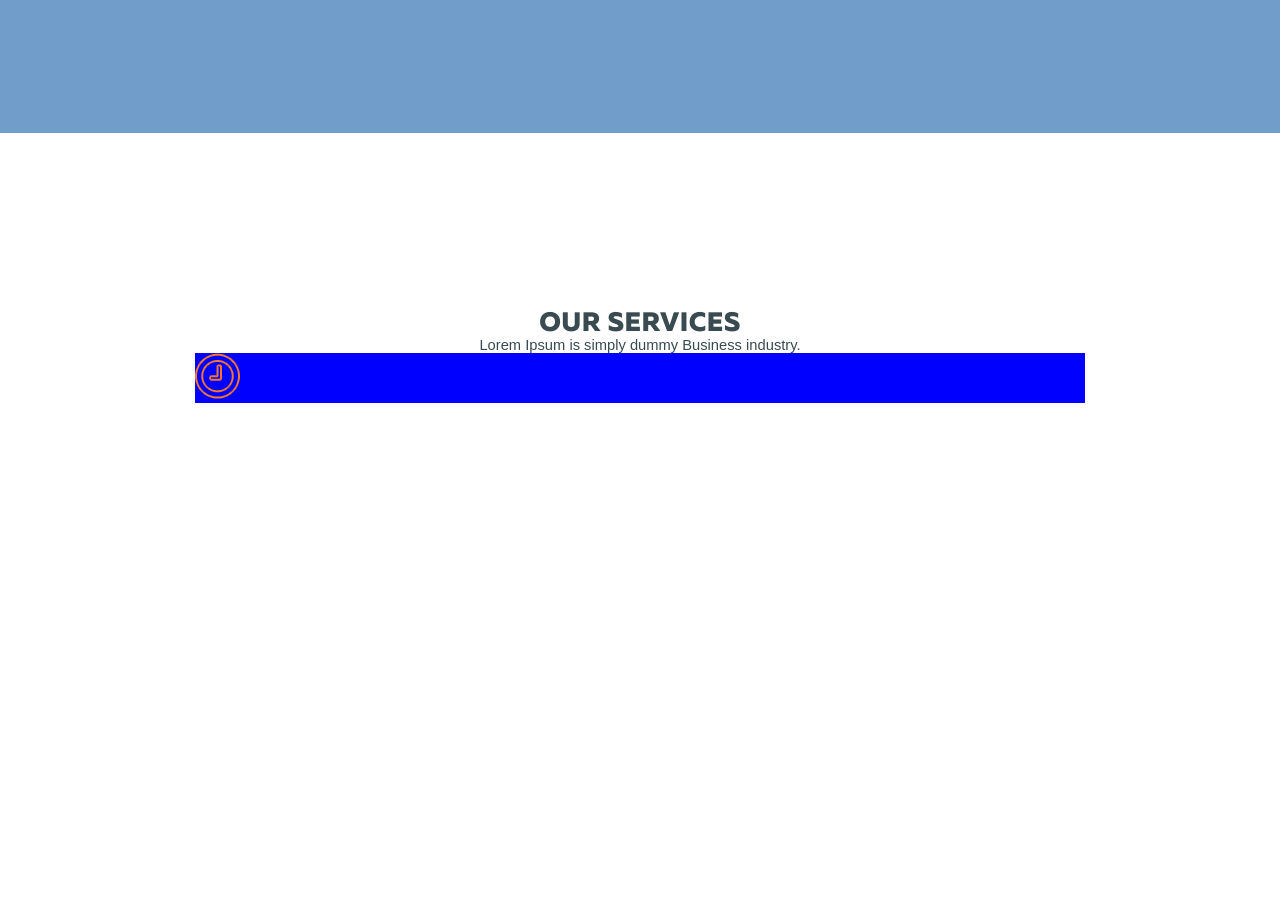
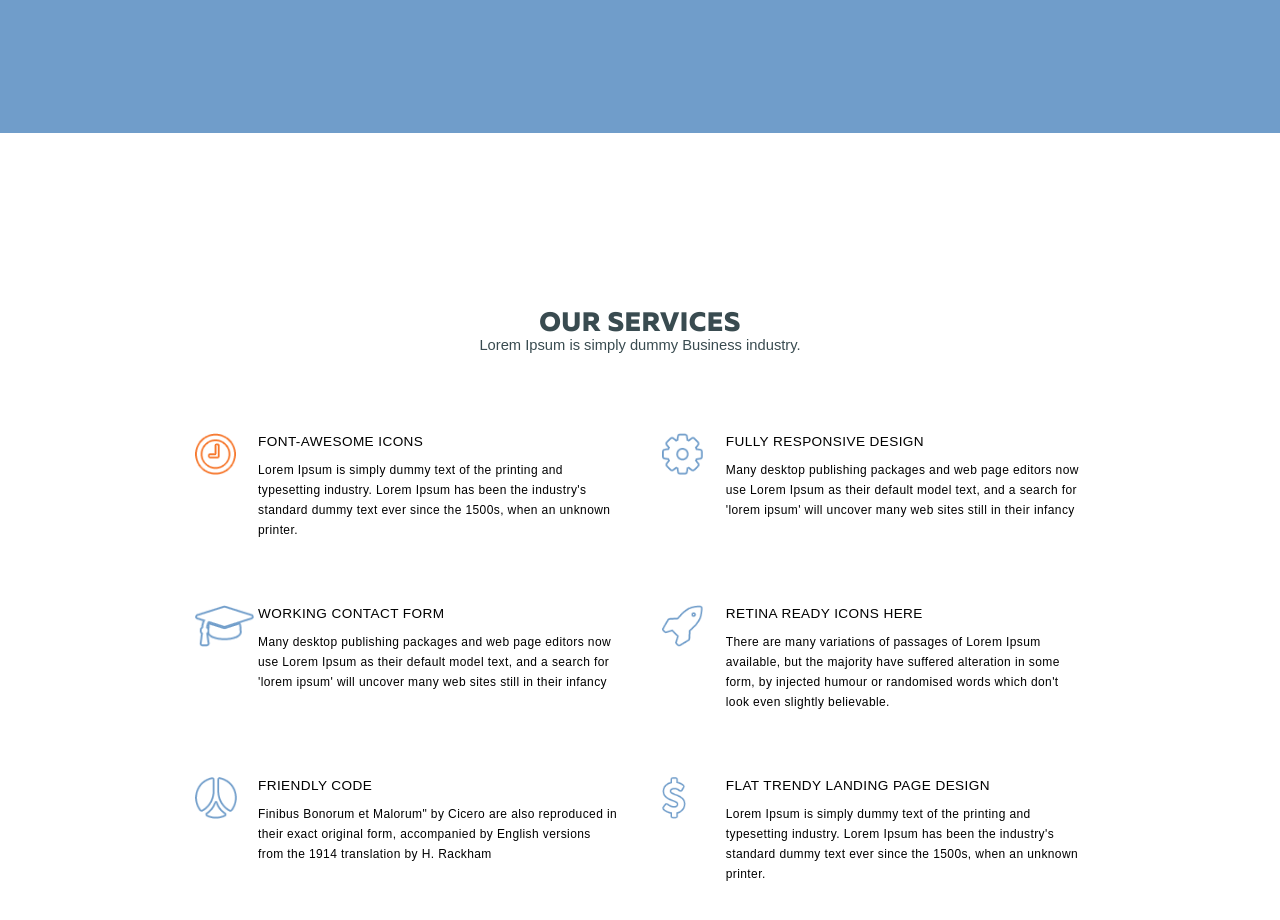
Before and after one commit to Vlada25/iTechArt-Task1, a website: page src/index.html in a window 1280 px wide. Shown: the part 480-1400 px from the top of the page. Before the commit the page ends 883 px from the top, so only its background shows below. Drawn offline with Linux system fonts and the light colour scheme.

Commit message:
Created services-block

```diff
--- a/src/css/style.less
+++ b/src/css/style.less
@@ -155,18 +155,43 @@ input {
 
 #services {
     width: 100%;
-    //height: @block-service-height;
-    //background-color: red;
     box-sizing: border-box;
-    padding: 177px @block-padding 0 @block-padding;
+    padding: 177px @block-padding 135px @block-padding;
 }
 
 .service__container {
-    background-color: blue;
     display: flex;
     flex-direction: row;
     flex-wrap: wrap;
+    justify-content: space-between;
+    margin-top: 15px;
 }
+
 .service__container_item {
-    flex-basis: 50%;
+    flex-basis: 47.5%;
+    display: flex;
+    flex-direction: row;
+    margin-top: 65px;
+
+    p {
+        margin-top: -1px;
+        margin-bottom: 8px;
+        text-transform: uppercase;
+        font-size: 0.85rem;
+    }
 }
+
+.service__img {
+    width: 15%;
+
+    img {
+        height: 42px;
+    }
+}
+
+.service__item-text {
+    width: 85%;
+    font-size: 0.75rem;
+    line-height: 20px;
+    letter-spacing: 0.4px;
+}
--- a/src/index.html
+++ b/src/index.html
@@ -53,9 +53,74 @@
         <h4 class="h-dark">Lorem Ipsum is simply dummy Business industry.</h4>
         <div class="service__container">
             <div class="service__container_item">
-                <img src="img/s-item-icon1.png">
-                <h4></h4>
-                <div class="item-text"></div>
+                <div class="service__img">
+                    <img src="img/s-item-icon1.png">
+                </div>
+                <div class="service__item-text">
+                    <p>font-awesome icons</p>
+                    Lorem Ipsum is simply dummy text of the printing and typesetting industry.
+                    Lorem Ipsum has been the industry's standard dummy text ever since the 1500s, when an unknown
+                    printer.
+                </div>
+            </div>
+
+            <div class="service__container_item">
+                <div class="service__img">
+                    <img src="img/s-item-icon2.png">
+                </div>
+                <div class="service__item-text">
+                    <p>fully responsive design</p>
+                    Many desktop publishing packages and web page editors now use Lorem Ipsum
+                    as their default model text, and a search for 'lorem ipsum' will uncover many web sites still in
+                    their infancy
+                </div>
+            </div>
+
+            <div class="service__container_item">
+                <div class="service__img">
+                    <img src="img/s-item-icon3.png">
+                </div>
+                <div class="service__item-text">
+                    <p>working contact form</p>
+                    Many desktop publishing packages and web page editors now use Lorem Ipsum as their default model
+                    text,
+                    and a search for 'lorem ipsum' will uncover many web sites still in their infancy
+                </div>
+            </div>
+
+            <div class="service__container_item">
+                <div class="service__img">
+                    <img src="img/s-item-icon4.png">
+                </div>
+                <div class="service__item-text">
+                    <p>retina ready icons here</p>
+                    There are many variations of passages of Lorem Ipsum available, but the majority have suffered
+                    alteration in some form, by injected humour or randomised words which don't look even slightly
+                    believable.
+                </div>
+            </div>
+
+            <div class="service__container_item">
+                <div class="service__img">
+                    <img src="img/s-item-icon5.png">
+                </div>
+                <div class="service__item-text">
+                    <p>friendly code</p>
+                    Finibus Bonorum et Malorum" by Cicero are also reproduced in their exact original form,
+                    accompanied by English versions from the 1914 translation by H. Rackham
+                </div>
+            </div>
+
+            <div class="service__container_item">
+                <div class="service__img">
+                    <img src="img/s-item-icon6.png">
+                </div>
+                <div class="service__item-text">
+                    <p>flat trendy landing page Design</p>
+                    Lorem Ipsum is simply dummy text of the printing and typesetting industry.
+                    Lorem Ipsum has been the industry's standard dummy text ever since the 1500s, when an unknown
+                    printer.
+                </div>
             </div>
         </div>
 </body>
```
Also changed, not shown: src/css/style.css.
